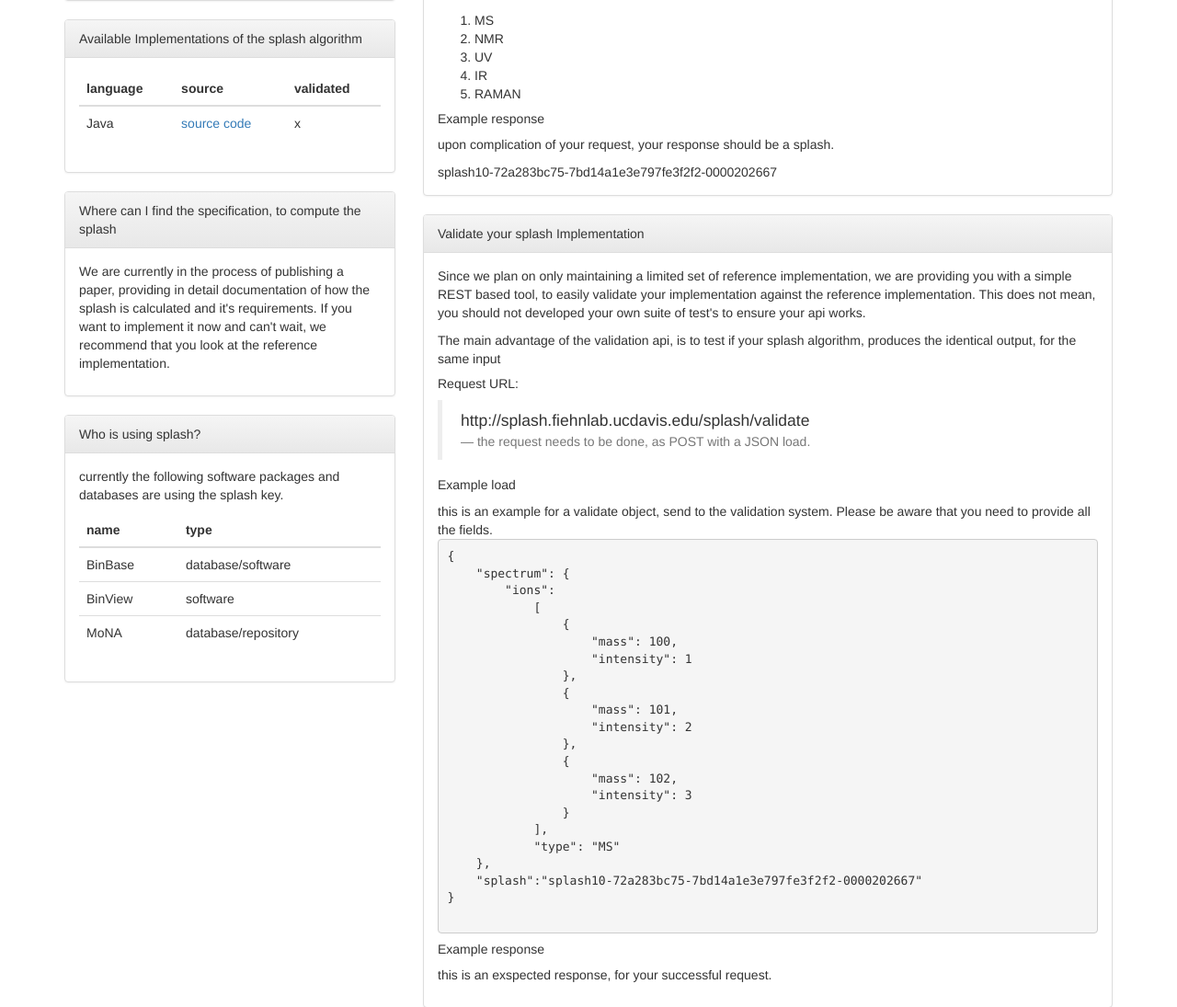
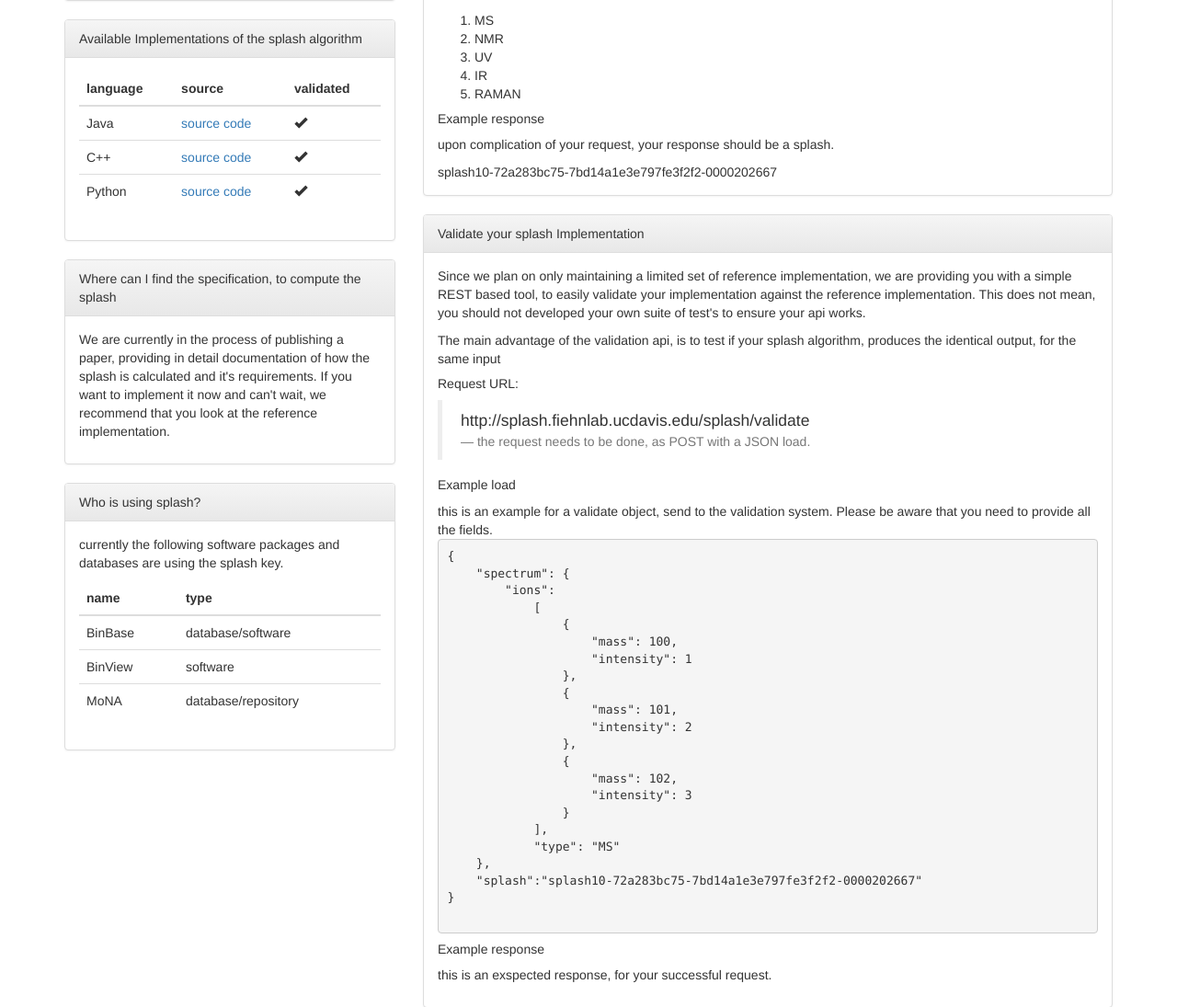
Before and after one commit to berlinguyinca/spectra-hash, a Spring Boot app: page / in a window 1280 px wide. Shown: the part 991-2086 px from the top of the page at 92% size. Run offline with Spring Boot 4, Linux system fonts and the light colour scheme.

Commit message:
updated index page

```diff
--- a/web/src/main/resources/templates/index.html
+++ b/web/src/main/resources/templates/index.html
@@ -92,8 +92,21 @@
                             <td>Java</td>
                             <td><a href="http://github.com/berlinguyinca/spectra-hash" target="_blank">source code</a>
                             </td>
-                            <td>x</td>
+                            <td> <span class="glyphicon glyphicon-ok" aria-hidden="true"></span></td>
                         </tr>
+                        <tr>
+                            <td>C++</td>
+                            <td><a href="http://github.com/berlinguyinca/spectra-hash" target="_blank">source code</a>
+                            </td>
+                            <td> <span class="glyphicon glyphicon-ok" aria-hidden="true"></span></td>
+                        </tr>
+                        <tr>
+                            <td>Python</td>
+                            <td><a href="http://github.com/berlinguyinca/spectra-hash" target="_blank">source code</a>
+                            </td>
+                            <td> <span class="glyphicon glyphicon-ok" aria-hidden="true"></span></td>
+                        </tr>
+
                         </tbody>
                     </table>
                 </div>
```
